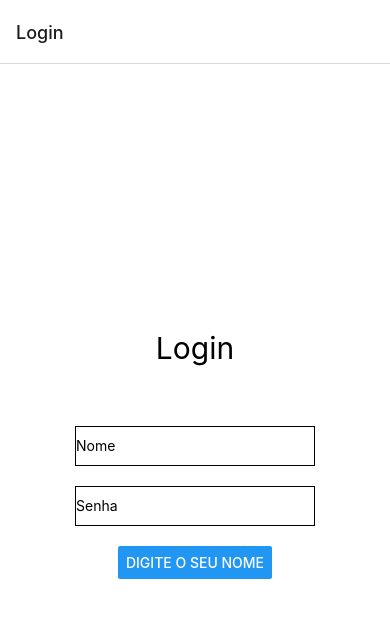
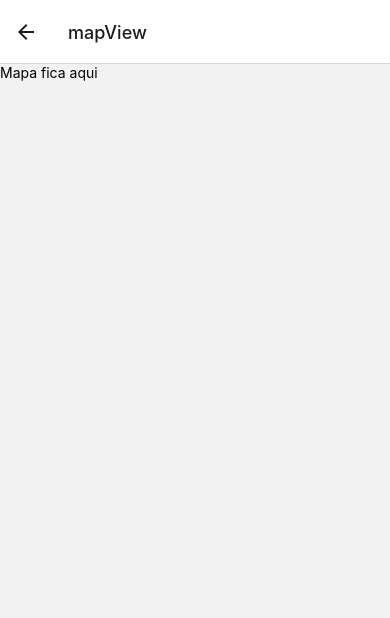
Before and after one commit to Welen1911/login, a React Native app: screen /mapView in a window 390 px wide. Shown: the top 618 px of the page. Built offline with nearby package versions, Linux system fonts and the light colour scheme.

Commit message:
Preparativos para colocar mapa

```diff
--- a/src/Routes.js
+++ b/src/Routes.js
@@ -4,14 +4,16 @@ import { createStackNavigator } from "@react-navigation/stack"
 
 import { First } from "./pages/First"
 import { Second } from "./pages/Second"
+import { MapView } from "./pages/MapView"
 
 export const Route = () => {
     const stack = createStackNavigator()
     return (
         <NavigationContainer>
             <stack.Navigator initialRouteName="Login">
-                <stack.Screen name="Login" component={First}/>
+                <stack.Screen name="Login" component={First} />
                 <stack.Screen name="Principal" component={Second} />
+                <stack.Screen name="mapView" component={MapView} />
             </stack.Navigator>
         </NavigationContainer>
     )
--- a/src/pages/First.js
+++ b/src/pages/First.js
@@ -9,7 +9,7 @@ export const First = () => {
     const [nome, setNome] = useState("Digite o seu nome")
     const [senha, setSenha] = useState("")
     const navigateToSecond = () => {
-        navigation.navigate(`Principal`, { user: {nome: nome, senha: senha}, })
+        navigation.navigate(`Principal`, { user: { nome: nome, senha: senha }, })
     }
     return (
         <View style={styles.container}>
--- /dev/null
+++ b/src/pages/MapView.js
@@ -0,0 +1,7 @@
+import { Text } from "react-native"
+
+export const MapView = () => {
+    return (
+        <Text>Mapa fica aqui</Text>
+    )
+}
--- a/src/pages/Second.js
+++ b/src/pages/Second.js
@@ -4,15 +4,15 @@ import { Button, StyleSheet, Text, TextInput, View } from 'react-native';
 export const Second = (props) => {
     const navigate = useNavigation()
 
-    const navigateBack = () => {
-        navigate.goBack()
+    const navigateToMap = () => {
+        navigate.navigate("mapView")
     }
 
     return (
         <View style={styles.container}>
             <Text style={{ marginBottom: 60, fontSize: 30 }}>Nome: {props.route.params.user.nome}</Text>
             <Text style={{ marginBottom: 60, fontSize: 20 }}>Senha: {props.route.params.user.senha}</Text>
-            <Button title='Voltar' style={{ height: 20, with: 240, marginBottom: 60 }} onPress={navigateBack}></Button>
+            <Button title='Mapa' style={{ height: 20, with: 240, marginBottom: 60 }} onPress={navigateToMap}></Button>
         </View>
     );
 }
```
